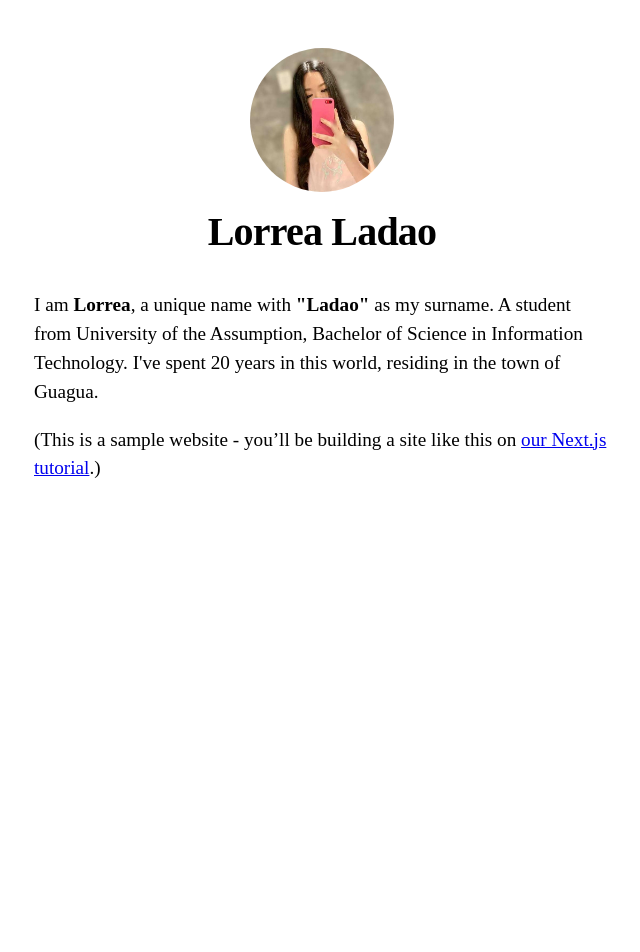
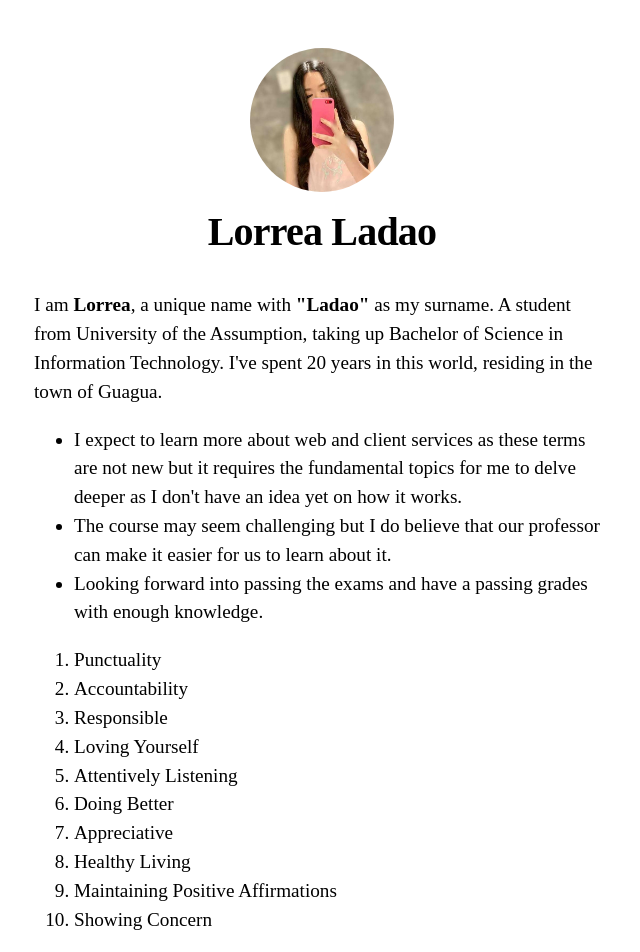
Before and after one commit to LorreaLadao/prelimexam, a Next.js app: page / in a window 1280 px wide. Shown: the top 952 px of the page, without its empty margins (318-958 px from the left). Before the commit the page ends 800 px from the top, so only its background shows below. Built offline with nearby package versions, Linux system fonts and the light colour scheme.

Commit message:
Update index.js

```diff
--- a/pages/index.js
+++ b/pages/index.js
@@ -9,9 +9,26 @@ export default function Home() {
         <title>Introducing Lorrea</title>
       </Head>
       <section className={utilStyles.headingMd}>
-        <p> I am <b>Lorrea</b>, a unique name with <b>"Ladao"</b> as my surname. A student from University of the Assumption, Bachelor
+        <p> I am <b>Lorrea</b>, a unique name with <b>"Ladao"</b> as my surname. A student from University of the Assumption, taking up Bachelor
 	of Science in Information Technology. I've spent 20 years in this world, residing in the town of Guagua.
         </p>
+	<ul>
+        <li> I expect to learn more about web and client services as these terms are not new but it requires the fundamental topics for me to delve deeper as I don't have an idea yet on how it works.</li>
+        <li> The course may seem challenging but I do believe that our professor can make it easier for us to learn about it.</li>
+        <li> Looking forward into passing the exams and have a passing grades with enough knowledge.</li>
+    </ul>
+    <ol>
+        <li> Punctuality </li>
+        <li> Accountability </li>
+        <li> Responsible </li>
+        <li> Loving Yourself </li>
+        <li> Attentively Listening </li>
+        <li> Doing Better </li>
+        <li> Appreciative </li>
+        <li> Healthy Living </li>
+        <li> Maintaining Positive Affirmations</li>
+        <li> Showing Concern </li>
+    </ol>
          <p>
           (This is a sample website - you’ll be building a site like this on{' '}
           <a href="https://nextjs.org/learn">our Next.js tutorial</a>.)
```
